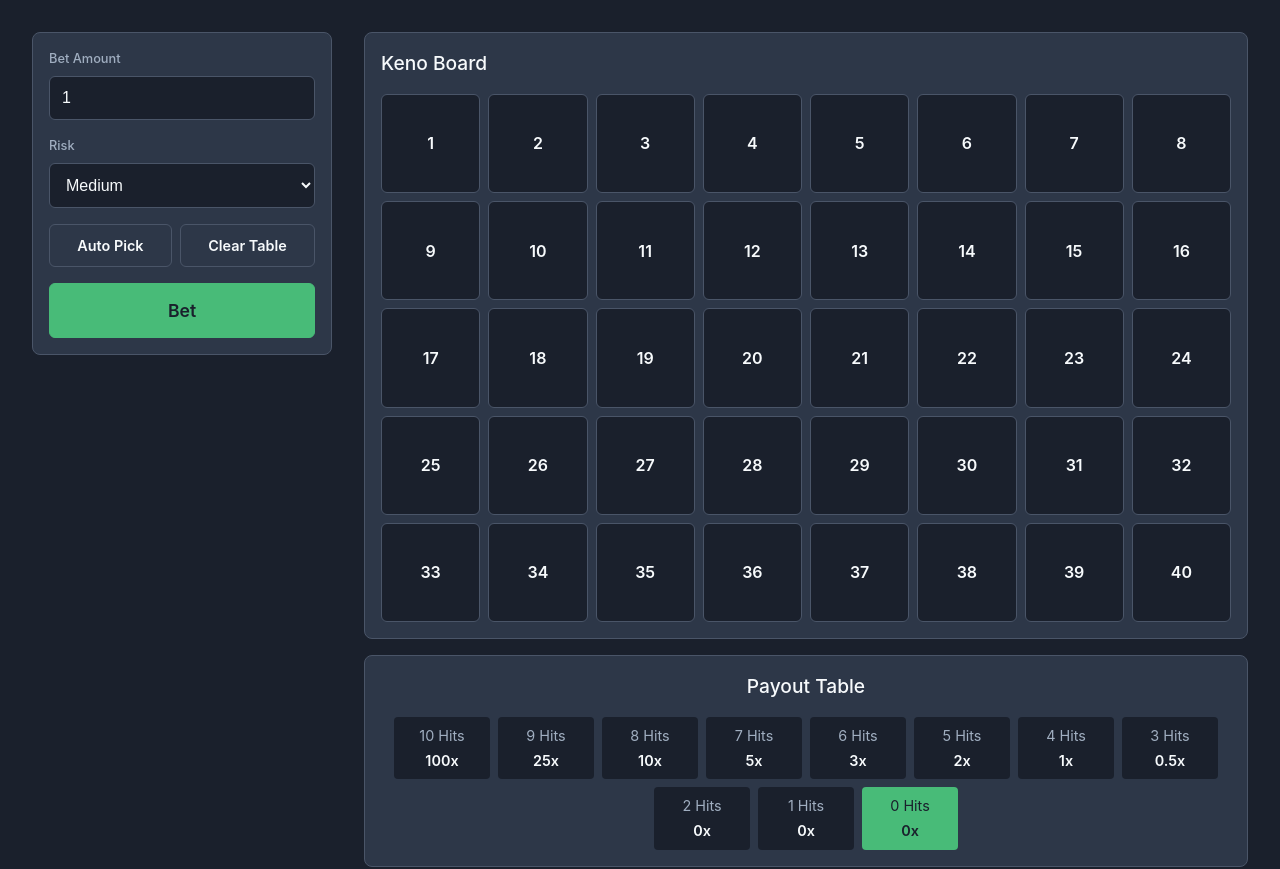
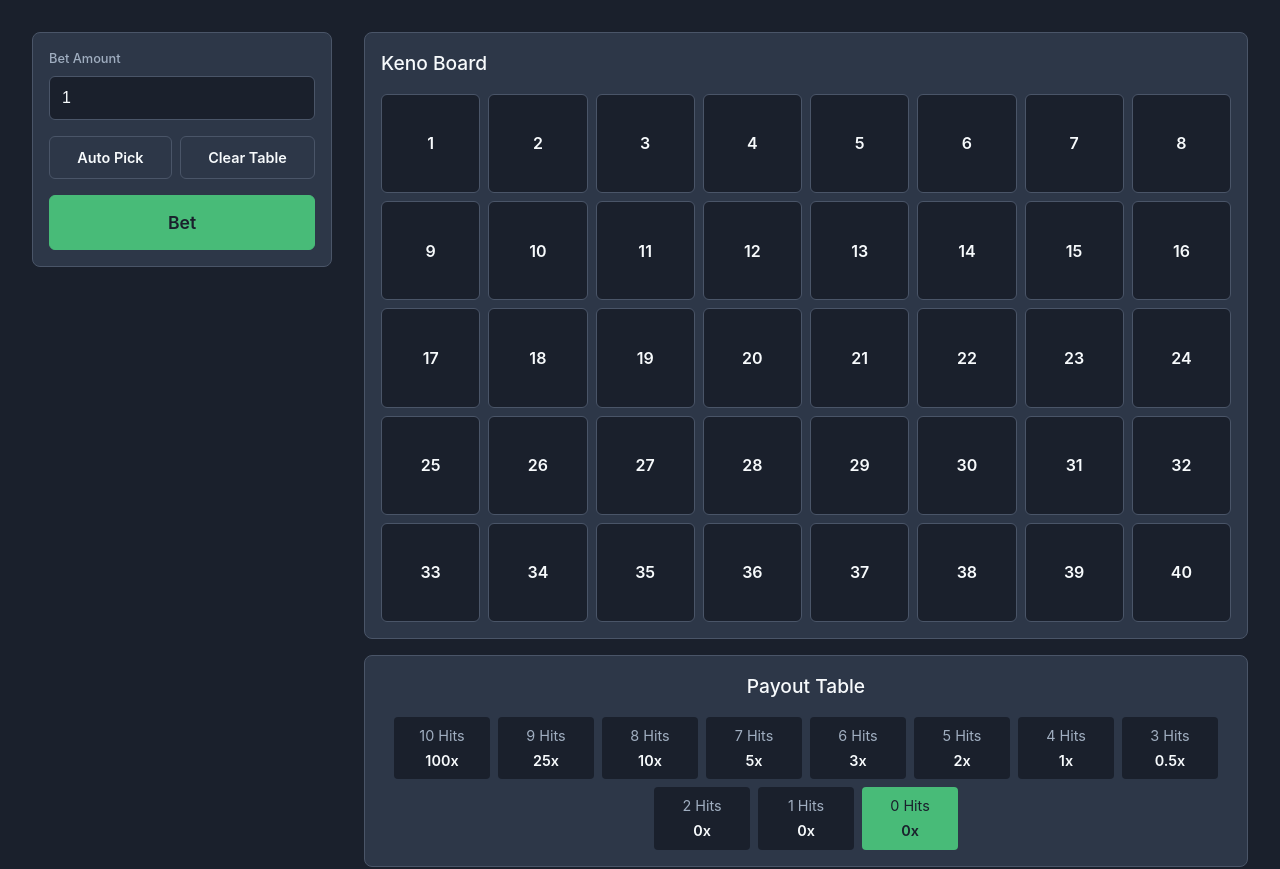
Before and after one commit to weirdspin/luckykeno, a React (Vite) app in the folder luckykeno/: page / in a window 1280 px wide. Shown: the top 869 px of the page. Built offline with nearby package versions, Linux system fonts and the light colour scheme.

Commit message:
feat: Remove risk control from BetControls

```diff
--- a/luckykeno/src/components/BetControls.jsx
+++ b/luckykeno/src/components/BetControls.jsx
@@ -2,9 +2,7 @@ import './BetControls.css';
 
 function BetControls({
   betAmount,
-  riskLevel,
   onBetAmountChange,
-  onRiskChange,
   onAutoPick,
   onClear,
   onBet
@@ -21,18 +19,7 @@ function BetControls({
           onChange={(e) => onBetAmountChange(parseFloat(e.target.value))}
         />
       </div>
-      <div className="control-group">
-        <label htmlFor="risk">Risk</label>
-        <select
-          id="risk"
-          value={riskLevel}
-          onChange={(e) => onRiskChange(e.target.value)}
-        >
-          <option value="low">Low</option>
-          <option value="medium">Medium</option>
-          <option value="high">High</option>
-        </select>
-      </div>
+
       <div className="button-group">
           <button className="btn" onClick={onAutoPick}>Auto Pick</button>
           <button className="btn" onClick={onClear}>Clear Table</button>
```
